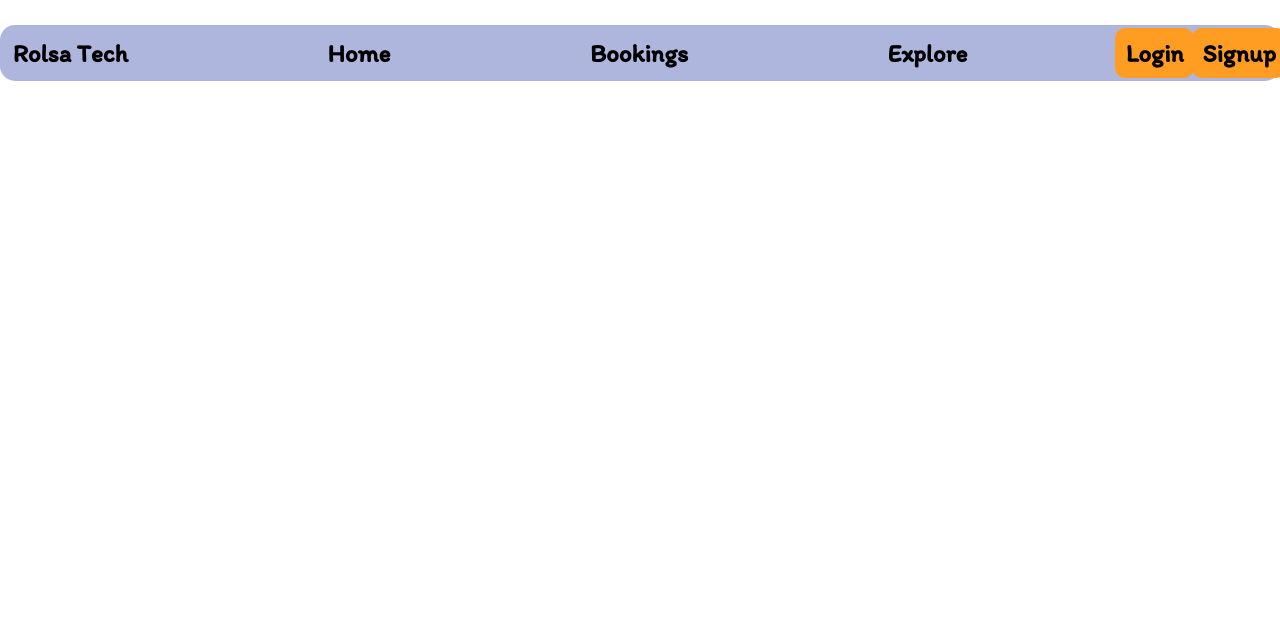
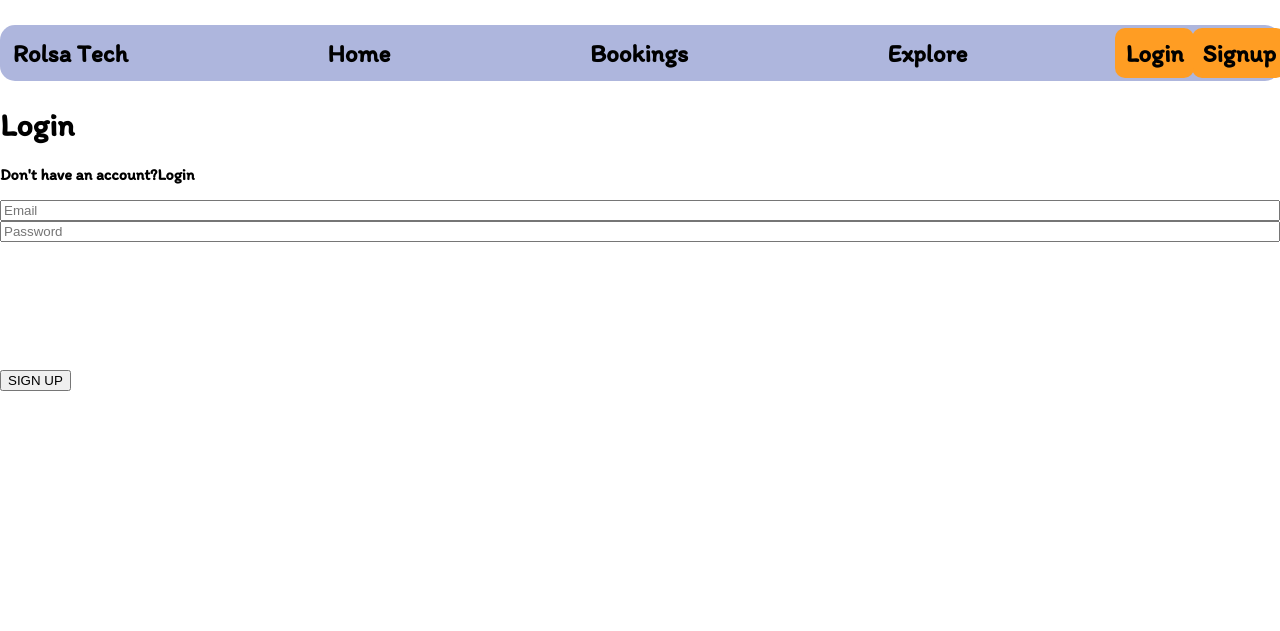
Before and after one commit to hippo212132/Cinewave, a Flask app: page /login in a window 1280 px wide. Shown: the top 631 px of the page. Run offline with Flask 3, Linux system fonts and the light colour scheme.

Commit message:
Iteration 3 - V1

```diff
--- a/Main - Code/app.py
+++ b/Main - Code/app.py
@@ -87,6 +87,21 @@ def signup():
 @app.route("/login") #Login Page
 def login():
 
+    if not session.get("user"):
+        return render_template("login.html")
+
+
+    if request.method == "POST":
+
+        email = request.form.get("email")
+        password = request.form.get("password")
+
+        user = db.checkUser(email, password)
+
+        session["user"] = user
+
+        return render_template("index.html", user=session["user"])
+
     return render_template("login.html")
 
 @app.route("/CCF") #Calculate Carbon Footprint [Client Requirement]
--- a/Main - Code/templates/login.html
+++ b/Main - Code/templates/login.html
@@ -11,5 +11,19 @@
     <title>Login NAV TEST</title>
     <body>
 
+        <form class="loginForm" method="POST" action="/login"> <!--Registry Form-->
+
+            <h1>Login</h1>
+            <p>Don't have an account?<a href="/signup">Login</a></p>
+
+            <div class="inputsDIV"> <!--Input Fields-->
+            <input type="text" name="email" placeholder="Email">
+            <input type="password" name="password" placeholder="Password">
+
+            </div>
+
+            <button class="loginBTN">SIGN UP</button> <!--Form Submit-->
+
+
     </body>
 {%endblock%}
```
Also changed, not shown: Main - Code/db.py (+10 -0 lines).
